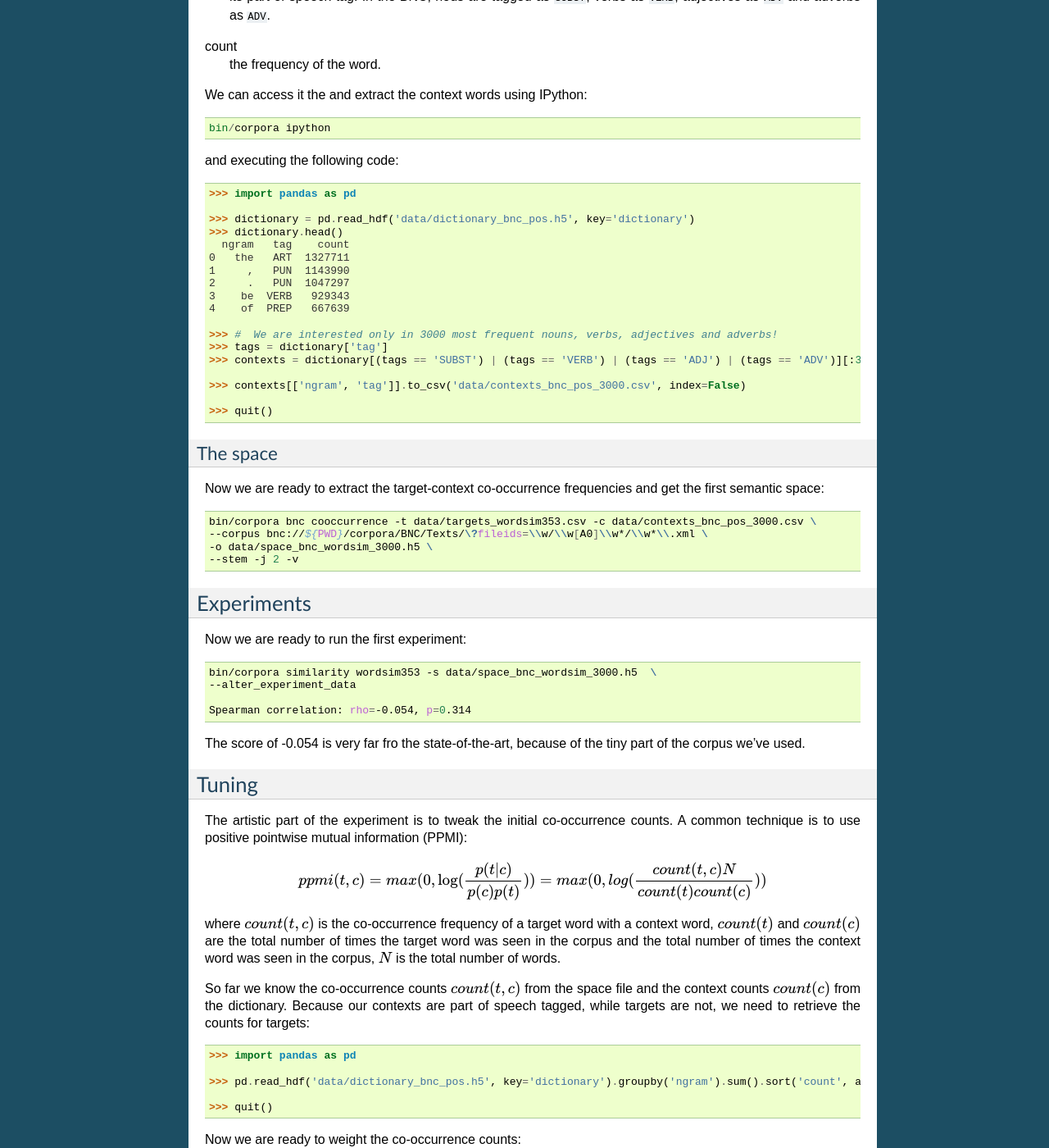
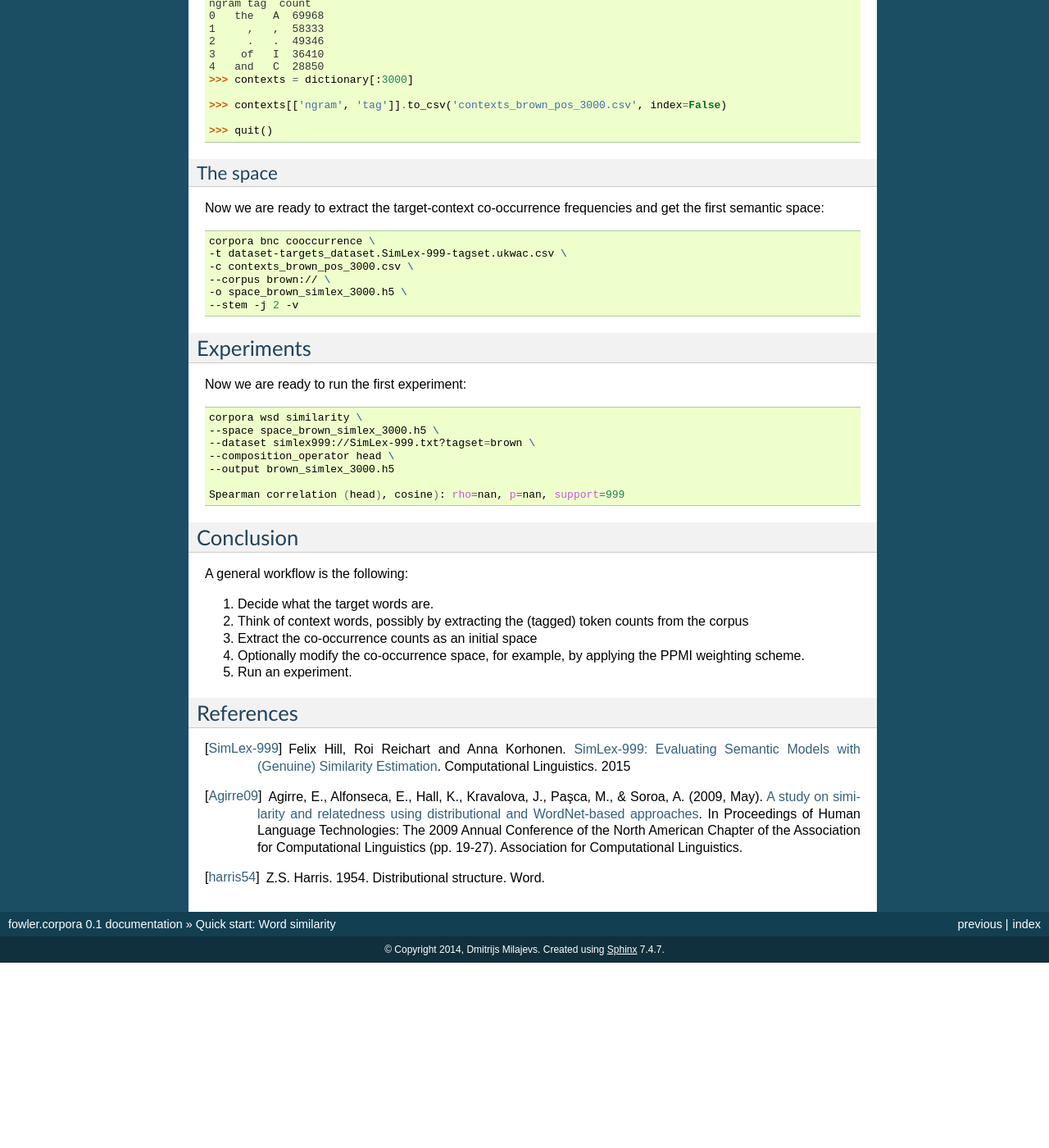
Before and after one commit to dimazest/fowler.corpora, a Sphinx documentation site: the page built from docs/quick_start.rst, in a window 1280 px wide and 1400 px high, scrolled down 2532 px. Shown: the whole window at 82% size. Built offline with Sphinx 7.4.7, drawn with Linux system fonts in a browser that asks for light colours; after the commit the page ends 3706 px from its top, so only the background shows below that; some of the changed text lies outside the part shown.

Commit message:
Brown quickstart

```diff
--- a/docs/quick_start.rst
+++ b/docs/quick_start.rst
@@ -7,23 +7,29 @@ semantics experiments.
 The task
 --------
 
-The [wordsim353]_ data set consists of 353 word pairs judged by humans for
-similarity. You can download the data set from `here`__. These are the first 9
-records::
+The [SimLex-999]_ data set consists of 353 word pairs judged by humans for
+similarity. You can download the data set from `here`__.
 
-    curl -s http://www.eecs.qmul.ac.uk/~dm303/static/data/wordsim353/combined.csv | head
-    Word 1,Word 2,Human (mean)
-    love,sex,6.77
-    tiger,cat,7.35
-    tiger,tiger,10.00
-    book,paper,7.46
-    computer,keyboard,7.62
-    computer,internet,7.58
-    plane,car,5.77
-    train,car,6.31
-    telephone,communication,7.50
+::
 
-__ http://www.eecs.qmul.ac.uk/~dm303/static/data/wordsim353/combined.csv
+    wget http://www.eecs.qmul.ac.uk/~dm303/static/data/SimLex-999/SimLex-999.txt
+
+These are some of the records:
+
+.. csv-table::
+    :header-rows: 1
+
+    word1,   word2,   POS,     SimLex999,       conc(w1),        conc(w2),        concQ,   Assoc(USF),      SimAssoc333,      SD(SimLex)
+    old,     new,     A,       1.58,    2.72,    2.81,    2,       7.25,    1,       0.41
+    smart,   intelligent,     A,       9.2,     1.75,    2.46,    1,       7.11,    1,       0.67
+    hard,    difficult,       A,       8.77,    3.76,    2.21,    2,       5.94,    1,       1.19
+    happy,   cheerful,        A,       9.55,    2.56,    2.34,    1,       5.85,    1,       2.18
+    hard,    easy,    A,       0.95,    3.76,    2.07,    2,       5.82,    1,       0.93
+    fast,    rapid,   A,       8.75,    3.32,    3.07,    2,       5.66,    1,       1.68
+    happy,   glad,    A,       9.17,    2.56,    2.36,    1,       5.49,    1,       1.59
+    short,   long,    A,       1.23,    3.61,    3.18,    2,       5.36,    1,       1.58
+
+__ https://www.cl.cam.ac.uk/~fh295/SimLex-999.zip
 
 Our task is to predict the human judgment given a pair of words from the
 dataset. Refer, for example, to [Agirre09]_ for one way of solving it.
@@ -112,22 +120,15 @@ correspond to target words, while columns correspond to context words.
 Targets
 ~~~~~~~
 
-The words in the wordsim 353 dataset are the target words. Here is a way to get
-them:
+We will use a predefined set of words extracted from SimLex::
 
-.. code-block:: bash
-
-    # Get the first colum
-    cut downloads/wordsim353/combined.csv -d, -f 1 > t
-    # Append the second column
-    cut downloads/wordsim353/combined.csv -d, -f 2 >> t
-    # The header
-    echo ngram > data/targets_wordsim353.csv
-    # Get rid of duplicates and the column names ("Word 1", "Word 2")
-    # Lowercase the words and replace "troops" with its stem "troop"
-    # This transformation is needed because word sems will be used to extract co-occurences.
-    cat t | sort | uniq | grep -v Word | tr '[:upper:]' '[:lower:]' | sed -e 's/troops/troop/g' >> data/targets_wordsim353.csv
-    rm t
+    wget http://www.eecs.qmul.ac.uk/~dm303/static/data/dataset-targets_dataset.SimLex-999-tagset.ukwac.csv
+    head -n 5 dataset-targets_dataset.SimLex-999-tagset.ukwac.csv
+    ngram,tag
+    car,N
+    door,N
+    book,N
+    arm,N
 
 Contexts
 ~~~~~~~~
@@ -139,12 +140,13 @@ First we need to extract word frequencies:
 
 .. code-block:: bash
 
-    bin/corpora bnc dictionary \
-    --corpus bnc://${PWD}/corpora/BNC/Texts/\?fileids=\\w/\\w[ADGR07]\\w*/\\w*\\.xml \
-    -o data/dictionary_bnc_pos.h5 \
+    corpora bnc dictionary \
+    --corpus brown:// \
+    -o dictionary_brown_pos.h5 \
+    --tag_first_letter \
     --stem -v -j 2
 
-``data/dictionary_bnc_pos.h5`` is a `Pandas`_ `DataFrame`_ with the following columns:
+``data/dictionary_brwon_pos.h5`` is a `Pandas`_ `DataFrame`_ with the following columns:
 
 .. _Pandas: http://pandas.pydata.org/
 .. _DataFrame: http://pandas.pydata.org/pandas-docs/stable/generated/pandas.DataFrame.html
@@ -153,15 +155,14 @@ ngram
     a word or a stem.
 
 tag
-    its part of speech tag. In the BNC, nous are tagged as ``SUBST``, verbs
-    as ``VERB``, adjectives as ``ADV`` and adverbs as ``ADV``.
+    its part of speech tag.
 
 count
     the frequency of the word.
 
 We can access it the and extract the context words using IPython::
 
-    bin/corpora ipython
+    corpora ipython
 
 and executing the following code:
 
@@ -169,20 +170,16 @@ and executing the following code:
 
     >>> import pandas as pd
 
-    >>> dictionary = pd.read_hdf('data/dictionary_bnc_pos.h5', key='dictionary')
-    >>> dictionary.head()
-      ngram   tag    count
-    0   the   ART  1327711
-    1     ,   PUN  1143990
-    2     .   PUN  1047297
-    3    be  VERB   929343
-    4    of  PREP   667639
+    >>> dictionary = pd.read_hdf('dictionary_brown_pos.h5', key='dictionary')
+    ngram tag  count
+    0   the   A  69968
+    1     ,   ,  58333
+    2     .   .  49346
+    3    of   I  36410
+    4   and   C  28850
+    >>> contexts = dictionary[:3000]
 
-    >>> #  We are interested only in 3000 most frequent nouns, verbs, adjectives and adverbs!
-    >>> tags = dictionary['tag']
-    >>> contexts = dictionary[(tags == 'SUBST') | (tags == 'VERB') | (tags == 'ADJ') | (tags == 'ADV')][:3000]
-
-    >>> contexts[['ngram', 'tag']].to_csv('data/contexts_bnc_pos_3000.csv', index=False)
+    >>> contexts[['ngram', 'tag']].to_csv('contexts_brown_pos_3000.csv', index=False)
 
     >>> quit()
 
@@ -194,9 +191,11 @@ get the first semantic space:
 
 .. code-block:: bash
 
-    bin/corpora bnc cooccurrence -t data/targets_wordsim353.csv -c data/contexts_bnc_pos_3000.csv \
-    --corpus bnc://${PWD}/corpora/BNC/Texts/\?fileids=\\w/\\w[A0]\\w*/\\w*\\.xml \
-    -o data/space_bnc_wordsim_3000.h5 \
+    corpora bnc cooccurrence \
+    -t dataset-targets_dataset.SimLex-999-tagset.ukwac.csv \
+    -c contexts_brown_pos_3000.csv \
+    --corpus brown:// \
+    -o space_brown_simlex_3000.h5 \
     --stem -j 2 -v
 
 Experiments
@@ -206,82 +205,87 @@ Now we are ready to run the first experiment:
 
 .. code-block:: bash
 
-    bin/corpora similarity wordsim353 -s data/space_bnc_wordsim_3000.h5  \
-    --alter_experiment_data
+    corpora wsd similarity \
+    --space space_brown_simlex_3000.h5 \
+    --dataset simlex999://SimLex-999.txt?tagset=brown \
+    --composition_operator head \
+    --output brown_simlex_3000.h5
 
-    Spearman correlation: rho=-0.054, p=0.314
+    Spearman correlation (head), cosine): rho=nan, p=nan, support=999
 
-The score of -0.054 is very far fro the state-of-the-art, because of the tiny
-part of the corpus we've used.
+.. Ignore
 
-Tuning
-------
+    The score of -0.054 is very far fro the state-of-the-art, because of the tiny
+    part of the corpus we've used.
 
-The artistic part of the experiment is to tweak the initial co-occurrence
-counts. A common technique is to use positive pointwise mutual information (PPMI):
+    Tuning
+    ------
 
-.. background and motivation
+    The artistic part of the experiment is to tweak the initial co-occurrence
+    counts. A common technique is to use positive pointwise mutual information (PPMI):
 
-.. math::
+    .. background and motivation
 
-    ppmi(t, c) = max(0, \log(\frac{p(t|c)}{p(c)p(t)})) = max(0, log(\frac{count(t, c)N}{count(t)count(c)}))
+    .. math::
 
-where :math:`count(t, c)` is the co-occurrence frequency of a target word with
-a context word, :math:`count(t)` and :math:`count(c)` are the total number of
-times the target word was seen in the corpus and the total number of times the
-context word was seen in the corpus, :math:`N` is the total number of words.
+        ppmi(t, c) = max(0, \log(\frac{p(t|c)}{p(c)p(t)})) = max(0, log(\frac{count(t, c)N}{count(t)count(c)}))
 
-So far we know the co-occurrence counts :math:`count(t, c)` from the space file
-and the context counts :math:`count(c)` from the dictionary. Because our
-contexts are part of speech tagged, while targets are not, we need to retrieve the counts for targets:
+    where :math:`count(t, c)` is the co-occurrence frequency of a target word with
+    a context word, :math:`count(t)` and :math:`count(c)` are the total number of
+    times the target word was seen in the corpus and the total number of times the
+    context word was seen in the corpus, :math:`N` is the total number of words.
 
-.. code-block:: python
+    So far we know the co-occurrence counts :math:`count(t, c)` from the space file
+    and the context counts :math:`count(c)` from the dictionary. Because our
+    contexts are part of speech tagged, while targets are not, we need to retrieve the counts for targets:
 
-    >>> import pandas as pd
+    .. code-block:: python
 
-    >>> pd.read_hdf('data/dictionary_bnc_pos.h5', key='dictionary').groupby('ngram').sum().sort('count', ascending=False).reset_index().to_hdf('data/dictionary_bnc.h5', 'dictionary', mode='w', complevel=9, complib='zlib')
+        >>> import pandas as pd
 
-    >>> quit()
+        >>> pd.read_hdf('data/dictionary_bnc_pos.h5', key='dictionary').groupby('ngram').sum().sort('count', ascending=False).reset_index().to_hdf('data/dictionary_bnc.h5', 'dictionary', mode='w', complevel=9, complib='zlib')
 
-Now we are ready to weight the co-occurrence counts:
+        >>> quit()
 
-.. code-block:: bash
+    Now we are ready to weight the co-occurrence counts:
 
-    bin/corpora space pmi --column-dictionary data/dictionary_bnc_pos.h5 --dictionary data/dictionary_bnc.h5 \
-    -s data/space_bnc_wordsim_3000.h5 -o data/space_bnc_wordsim_3000_ppmi.h5
+    .. code-block:: bash
 
-And run the experiment:
+        bin/corpora space pmi --column-dictionary data/dictionary_bnc_pos.h5 --dictionary data/dictionary_bnc.h5 \
+        -s data/space_bnc_wordsim_3000.h5 -o data/space_bnc_wordsim_3000_ppmi.h5
 
-.. code-block:: bash
+    And run the experiment:
 
-    bin/corpora similarity wordsim353 -s data/space_bnc_wordsim_3000_ppmi.h5 \
-    --alter_experiment_data
+    .. code-block:: bash
 
-    Cosine similarity (Spearman): rho=0.032, p=0.55
+        bin/corpora similarity wordsim353 -s data/space_bnc_wordsim_3000_ppmi.h5 \
+        --alter_experiment_data
 
-The small result is due to the small size of the corpus.
+        Cosine similarity (Spearman): rho=0.032, p=0.55
 
-Integration with IPython notebook
----------------------------------
+    The small result is due to the small size of the corpus.
 
-This IPython notebook :download:`quick_start_nb.ipynb <quick_start_nb.ipynb>`
-shows how ``corpora`` integrates with IPython. Copy the url to
-http://nbviewer.ipython.org to render it.
+    Integration with IPython notebook
+    ---------------------------------
 
-Start IPython Notebook as:
+    This IPython notebook :download:`quick_start_nb.ipynb <quick_start_nb.ipynb>`
+    shows how ``corpora`` integrates with IPython. Copy the url to
+    http://nbviewer.ipython.org to render it.
 
-.. code-block:: bash
+    Start IPython Notebook as:
 
-    bin/corpora notebook
+    .. code-block:: bash
 
-to have access to ``fowler.corpora``.
+        bin/corpora notebook
+
+    to have access to ``fowler.corpora``.
 
 Conclusion
 ----------
 
 A general workflow is the following:
 
-1. Decide what are the target words
+1. Decide what the target words are.
 2. Think of context words, possibly by extracting the (tagged) token counts from the corpus
 3. Extract the co-occurrence counts as an initial space
 4. Optionally modify the co-occurrence space, for example, by applying the PPMI weighting scheme.
@@ -291,12 +295,11 @@ A general workflow is the following:
 References
 ----------
 
-.. [wordsim353] Lev Finkelstein, Evgeniy Gabrilovich, Yossi Matias, Ehud
-    Rivlin, Zach Solan, Gadi Wolfman, and Eytan Ruppin. 2002. `Placing search
-    in context`__: the concept revisited. ACM Transactions on Information
-    Systems, 20(1):116–131.
+.. [SimLex-999]  Felix Hill, Roi Reichart and Anna Korhonen.
+    `SimLex-999: Evaluating Semantic Models with (Genuine) Similarity Estimation`__.
+    Computational Linguistics. 2015
 
-    __ http://www.cs.technion.ac.il/~gabr/papers/context_search.pdf
+    __ http://arxiv.org/abs/1408.3456v1
 
 .. [Agirre09] Agirre, E., Alfonseca, E., Hall, K., Kravalova, J., Paşca, M., & Soroa,
     A. (2009, May). `A study on similarity and relatedness using distributional
```
Also changed, not shown: other parts of docs/quick_start.rst (+16 -14 lines), 1 other file.
